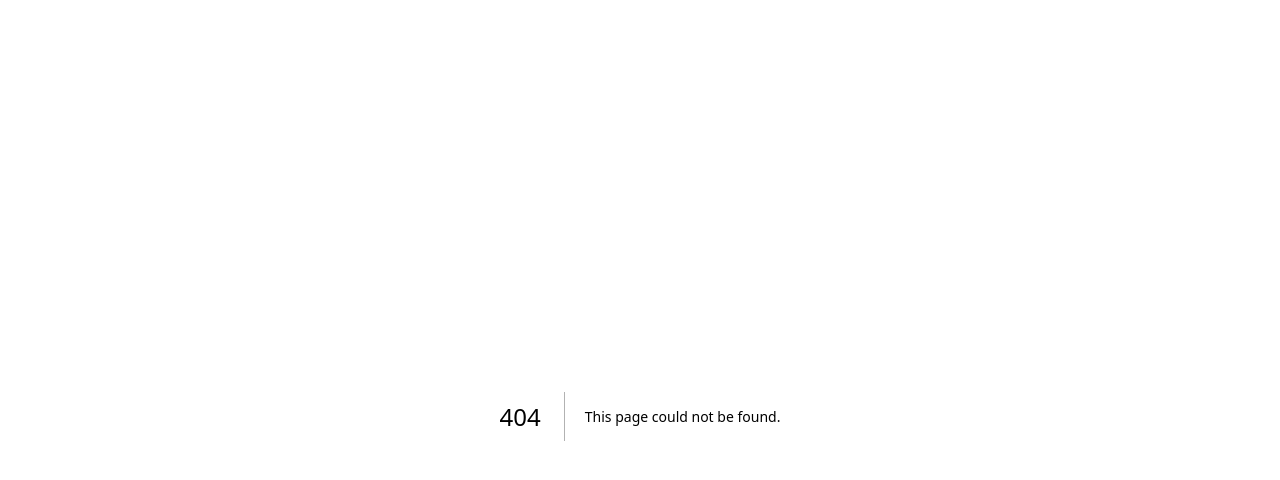
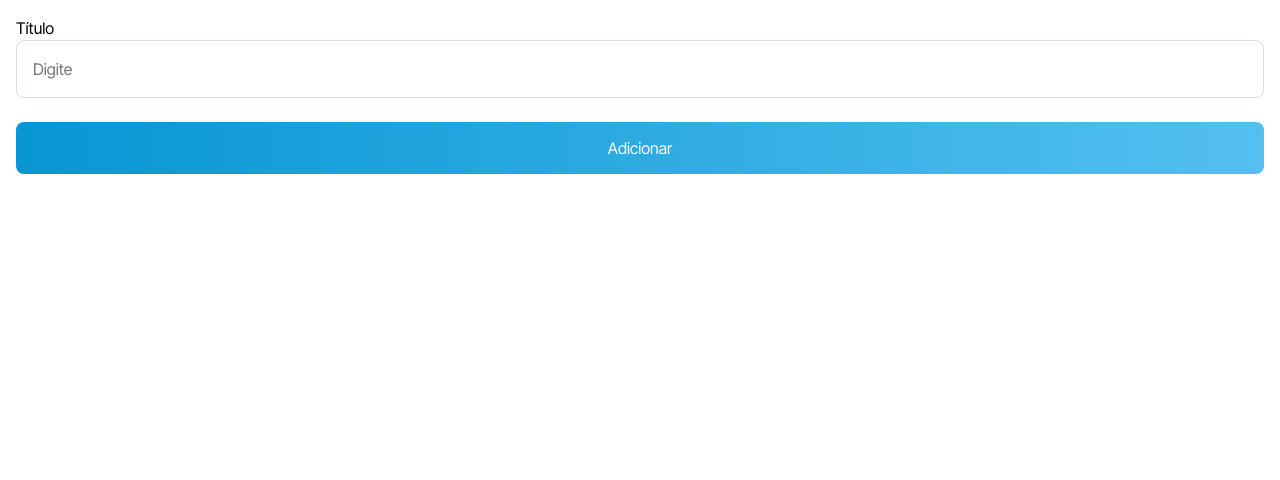
Before and after one commit to coelhoreinaldo/legaplan-to-do-list, a Next.js app: page /create in a window 1280 px wide. Before the commit this address had no page. Shown: the top 480 px of the page. Built offline with nearby package versions, Linux system fonts and the light colour scheme.

Commit message:
feat: addTask route

```diff
--- /dev/null
+++ b/src/app/@modal/default.ts
@@ -0,0 +1,5 @@
+function Default() {
+  return null;
+}
+
+export default Default;
--- /dev/null
+++ b/src/app/components/AddTaskContent/AddTaskContent.tsx
@@ -0,0 +1,25 @@
+import React from 'react';
+import Link from 'next/link';
+import { useRouter } from 'next/navigation';
+import styles from '../../../styles/shared.module.scss';
+
+function AddTaskContent() {
+  const router = useRouter();
+
+  return (
+    <div>
+      <label htmlFor="taskInput">Título</label>
+      <input type="text" placeholder="Digite" id={styles.taskInput} />
+      <button
+        className={styles.addButton}
+        onClick={() => {
+          router.back();
+        }}
+      >
+        Adicionar
+      </button>
+    </div>
+  );
+}
+
+export default AddTaskContent;
--- a/src/app/components/NewTask/index.tsx
+++ b/src/app/components/NewTask/index.tsx
@@ -1,10 +1,10 @@
 import Link from 'next/link';
 import React from 'react';
-import styles from './NewTask.module.scss';
+import styles from '../../../styles/shared.module.scss';
 
 function NewTask() {
   return (
-    <Link href="/new" className={styles.addButton}>
+    <Link href="/create" className={styles.addButton}>
       Adicionar nova tarefa
     </Link>
   );
--- a/src/app/components/Tasks/Tasks.module.scss
+++ b/src/app/components/Tasks/Tasks.module.scss
@@ -67,6 +67,4 @@
       }
     }
   }
-
-  // Gradient de  #0796D3 para #53C0F0 para #0796D3
 }
--- a/src/app/components/Tasks/Tasks.tsx
+++ b/src/app/components/Tasks/Tasks.tsx
@@ -5,7 +5,6 @@ import styles from './Tasks.module.scss';
 import { Task } from '..';
 import { TaskItem } from '@/app/types';
 import useLocalStorage from '@/app/hooks/useLocalStorage';
-import Link from 'next/link';
 import NewTask from '../NewTask';
 
 function Tasks() {
--- /dev/null
+++ b/src/app/create/page.tsx
@@ -0,0 +1,6 @@
+'use client';
+import AddTaskContent from '../components/AddTaskContent/AddTaskContent';
+
+export default function create() {
+  return <AddTaskContent />;
+}
--- a/src/app/layout.tsx
+++ b/src/app/layout.tsx
@@ -11,12 +11,17 @@ export const metadata: Metadata = {
 
 export default function RootLayout({
   children,
+  modal,
 }: Readonly<{
   children: React.ReactNode;
+  modal: React.ReactNode;
 }>) {
   return (
     <html lang="en">
-      <body className={interTight.className}>{children}</body>
+      <body className={interTight.className}>
+        {children}
+        {modal}
+      </body>
     </html>
   );
 }
--- a/src/app/components/NewTask/NewTask.module.scss
+++ b/src/styles/shared.module.scss
@@ -1,3 +1,5 @@
+@import '../app/variables.module.scss';
+
 .addButton {
   background: linear-gradient(90deg, #0796d3 0%, #53c0f0 100%);
   padding: 16px 24px;
@@ -7,3 +9,11 @@
   text-align: center;
   text-decoration: none;
 }
+
+#taskInput {
+  width: 100%;
+  padding: 16px;
+  border: 1px solid $light-grayish-blue;
+  border-radius: 8px;
+  margin-bottom: 24px;
+}
```
Also changed, not shown: src/app/@modal/(.)create/page.tsx (added, +12 -0 lines), src/app/components/Modal/Modal.module.scss (added, +45 -0 lines), src/app/components/Modal/index.tsx (added, +34 -0 lines).
